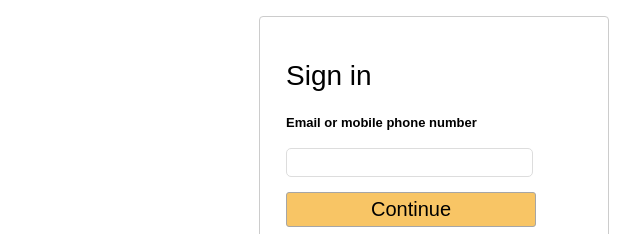
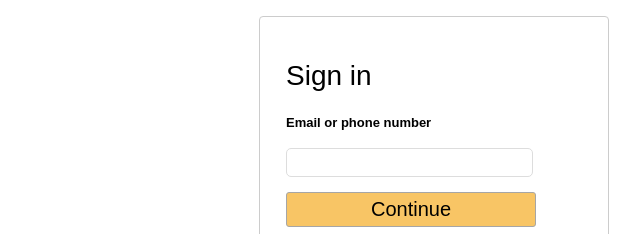
Before and after one commit to irshadpattani/amazon-login, a plain HTML site: page index.html in a window 1280 px wide. Shown: the top 234 px of the page, 591-1231 px from the left. Drawn offline with Linux system fonts and the light colour scheme.

Commit message:
typo fix

```diff
--- a/index.html
+++ b/index.html
@@ -214,7 +214,7 @@
   <img src="/assets/images/Amazon.com-Logo.svg.png" alt="">
   <form class="f1">
     <h2>Sign in</h2>
-    <h4>Email or mobile phone number</h4>
+    <h4>Email or phone number</h4>
     <input type="text" required>
     <button>Continue</button>
     <p class="para">By continuing, you agree to Amazon's
```
